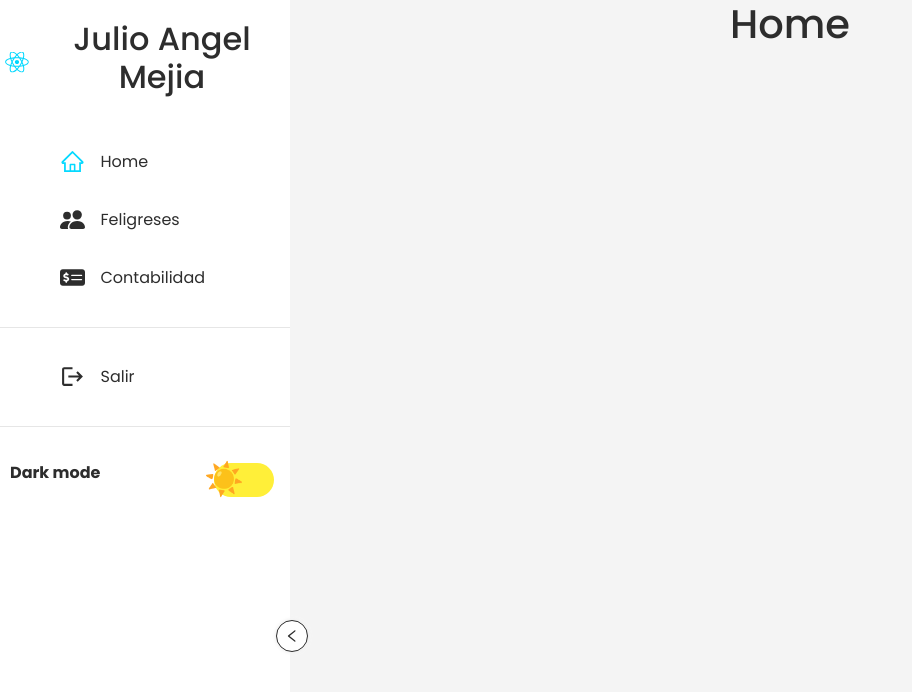
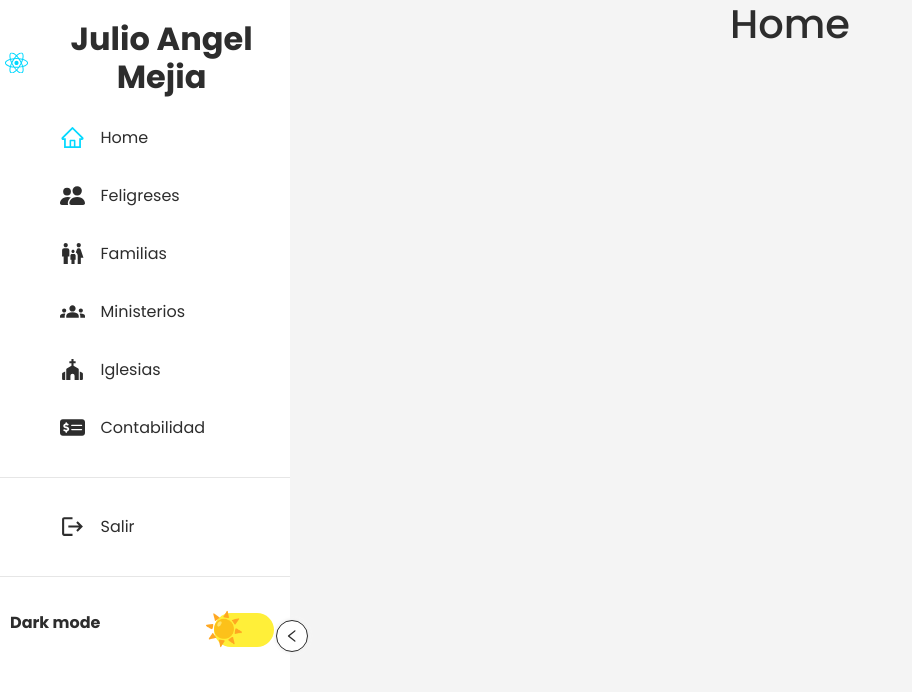
Before and after one commit to Jamtgoner/ministerios, a React (Vite) app in the folder client/: page / in a window 1280 px wide. Shown: the top 692 px of the page, without its empty margins (0-912 px from the left). Built offline with nearby package versions, Linux system fonts and the light colour scheme.

Commit message:
agregando not found

```diff
--- a/client/src/components/Sidebar.jsx
+++ b/client/src/components/Sidebar.jsx
@@ -2,9 +2,10 @@ import styled from "styled-components";
 import logo from "../assets/react.svg";
 import { v } from "../styles/Variables";
 import { AiOutlineLeft, AiOutlineHome } from "react-icons/ai";
+import { BiSolidChurch } from "react-icons/bi";
 import { BsPeopleFill } from "react-icons/bs";
 import { FaMoneyCheckDollar } from "react-icons/fa6";
-import { MdLogout } from "react-icons/md";
+import { MdLogout, MdGroups, MdOutlineFamilyRestroom } from "react-icons/md";
 import { NavLink } from "react-router-dom";
 import { useContext } from "react";
 import { ThemeContext } from "../App";
@@ -21,7 +22,7 @@ export function Sidebar({ sidebarOpen, setSidebarOpen }) {
   };
 
   return (
-    <Container isopen={sidebarOpen} themeuse={theme}>
+    <Container isopen={{ sidebarOpen }} themeuse={theme}>
       <button className="Sidebarbutton" onClick={ModSidebaropen}>
         <AiOutlineLeft />
       </button>
@@ -91,6 +92,21 @@ const linksArray = [
     to: "/feligreses",
   },
   {
+    label: "Familias",
+    icon: <MdOutlineFamilyRestroom />,
+    to: "/familias",
+  },
+  {
+    label: "Ministerios",
+    icon: <MdGroups />,
+    to: "/ministerios",
+  },
+  {
+    label: "Iglesias",
+    icon: <BiSolidChurch />,
+    to: "/iglesias",
+  },
+  {
     label: "Contabilidad",
     icon: <FaMoneyCheckDollar />,
     to: "/contabilidad",
@@ -127,7 +143,8 @@ const Container = styled.div`
     justify-content: center;
     cursor: pointer;
     transition: all 0.3s;
-    transform: ${({ isopen }) => (isopen ? `initial` : `rotate(180deg)`)};
+    transform: ${({ isopen }) =>
+      isopen.sidebarOpen ? `initial` : `rotate(180deg)`};
     border: solid 1px;
     letter-spacing: inherit;
     color: inherit;
@@ -141,8 +158,6 @@ const Container = styled.div`
     display: flex;
     justify-content: center;
     align-items: center;
-
-    padding-bottom: ${v.lgSpacing};
     .imgcontent {
       display: flex;
       img {
@@ -151,10 +166,12 @@ const Container = styled.div`
       }
       cursor: pointer;
       transition: all 0.3s;
-      transform: ${({ isopen }) => (isopen ? `scale(0.7)` : `scale(1.5)`)};
+      transform: ${({ isopen }) =>
+        isopen.sidebarOpen ? `scale(0.7)` : `scale(1.5)`};
     }
     h2 {
-      display: ${({ isopen }) => (isopen ? `block` : `none`)};
+      display: ${({ isopen }) => (isopen.sidebarOpen ? `block` : `none`)};
+      font-weight: 700;
     }
   }
   .LinkContainer {
@@ -196,13 +213,14 @@ const Container = styled.div`
       display: block;
       padding: 10px;
       font-weight: 700;
-      opacity: ${({ isopen }) => (isopen ? `1` : `0`)};
+      opacity: ${({ isopen }) => (isopen.sidebarOpen ? `1` : `0`)};
       transition: all 0.3s;
       white-space: nowrap;
       overflow: hidden;
     }
     .Togglecontent {
-      margin: ${({ isopen }) => (isopen ? `auto 40px` : `auto 15px`)};
+      margin: ${({ isopen }) =>
+        isopen.sidebarOpen ? `auto 40px` : `auto 15px`};
       width: 36px;
       height: 20px;
       border-radius: 10px;
--- a/client/src/components/TableF.jsx
+++ b/client/src/components/TableF.jsx
@@ -9,6 +9,28 @@ import TableRow from "@mui/material/TableRow";
 import Paper from "@mui/material/Paper";
 import { useEffect, useState } from "react";
 import ModalD from "./ModalD";
+import { Link } from "react-router-dom";
+
+const StyledTableCell = styled(TableCell)(({ theme }) => ({
+  [`&.${tableCellClasses.head}`]: {
+    backgroundColor: theme.headerTable,
+    color: "#ffffff",
+    fontSize: 17,
+  },
+  [`&.${tableCellClasses.body}`]: {
+    fontSize: 14,
+  },
+}));
+
+const StyledTableRow = styled(TableRow)(() => ({
+  "&:nth-of-type(odd)": {
+    backgroundColor: "#fafafa",
+  },
+  // hide last border
+  "&:last-child td, &:last-child th": {
+    border: 0,
+  },
+}));
 
 export default function TableF() {
   const [feligreses, setFeligreses] = useState([]);
@@ -53,27 +75,6 @@ export default function TableF() {
     loadFeligreses();
   }, []);
 
-  const StyledTableCell = styled(TableCell)(({ theme }) => ({
-    [`&.${tableCellClasses.head}`]: {
-      backgroundColor: theme.headerTable,
-      color: "#ffffff",
-      fontSize: 17,
-    },
-    [`&.${tableCellClasses.body}`]: {
-      fontSize: 14,
-    },
-  }));
-
-  const StyledTableRow = styled(TableRow)(() => ({
-    "&:nth-of-type(odd)": {
-      backgroundColor: "#fafafa",
-    },
-    // hide last border
-    "&:last-child td, &:last-child th": {
-      border: 0,
-    },
-  }));
-
   return (
     <TableContainer component={Paper}>
       <Table sx={{ minWidth: 700 }} aria-label="feligreses table">
@@ -99,25 +100,32 @@ export default function TableF() {
               <StyledTableCell align="center">{row.sexo}</StyledTableCell>
 
               <StyledTableCell align="center">
-                <a
-                  className="view"
+                <Link
+                  to={"/feligres"}
+                  role="button"
                   title="View"
                   data-toggle="tooltip"
-                  onClick={() => console.log(row)}
                 >
-                  <i className="material-icons visibility">visibility</i>
-                </a>
-                <a className="edit" title="Edit" data-toggle="tooltip">
+                  <i className="material-icons">visibility</i>
+                </Link>
+                <Link
+                  to={"/feligres"}
+                  role="button"
+                  title="Edit"
+                  data-toggle="tooltip"
+                >
                   <i className="material-icons">edit</i>
-                </a>
-                <a
+                </Link>
+                <Link
                   className="delete"
+                  role="button"
                   title="Delete"
                   data-toggle="tooltip"
                   onClick={() => handleOpen(row)}
                 >
                   <i className="material-icons">delete</i>
-                </a>
+                </Link>
+
                 <ModalD
                   open={open}
                   onClose={handleClose}
--- /dev/null
+++ b/client/src/pages/NotFound.jsx
@@ -0,0 +1,32 @@
+import styled from "styled-components";
+import error from "../assets/404.jpg";
+
+export function NotFound() {
+  return (
+    <Container>
+      <Image src={error} alt="Error 404" />
+      <p className="text-center">
+        La página que estás buscando no existe. Por favor, verifica la URL e
+        inténtalo de nuevo.
+      </p>
+    </Container>
+  );
+}
+
+const Container = styled.div`
+  display: grid;
+  place-items: center;
+  background-color: #000000;
+  height: 100vh;
+  & p {
+    color: #ffffff;
+    font-size: 3.5rem;
+  }
+`;
+
+const Image = styled.img`
+  max-width: 50%;
+  max-height: 50%;
+`;
+
+export default NotFound;
--- a/client/src/routers/MyRoutes.jsx
+++ b/client/src/routers/MyRoutes.jsx
@@ -5,6 +5,7 @@ import Feligres from "../pages/Feligres";
 import Parentescos from "../pages/Parentescos";
 import Transacciones from "../pages/Transacciones";
 import Contabilidad from "../pages/Contabilidad";
+import NotFound from "../pages/NotFound";
 
 function MyRoutes() {
   return (
@@ -17,6 +18,7 @@ function MyRoutes() {
         <Route path="/parentescos" element={<Parentescos />} />
         <Route path="/transacciones" element={<Transacciones />} />
         <Route path="/contabilidad" element={<Contabilidad />} />
+        <Route path="*" element={<NotFound />} />
       </Routes>
     </div>
   );
```
Also changed, not shown: client/src/assets/404.jpg (added).
